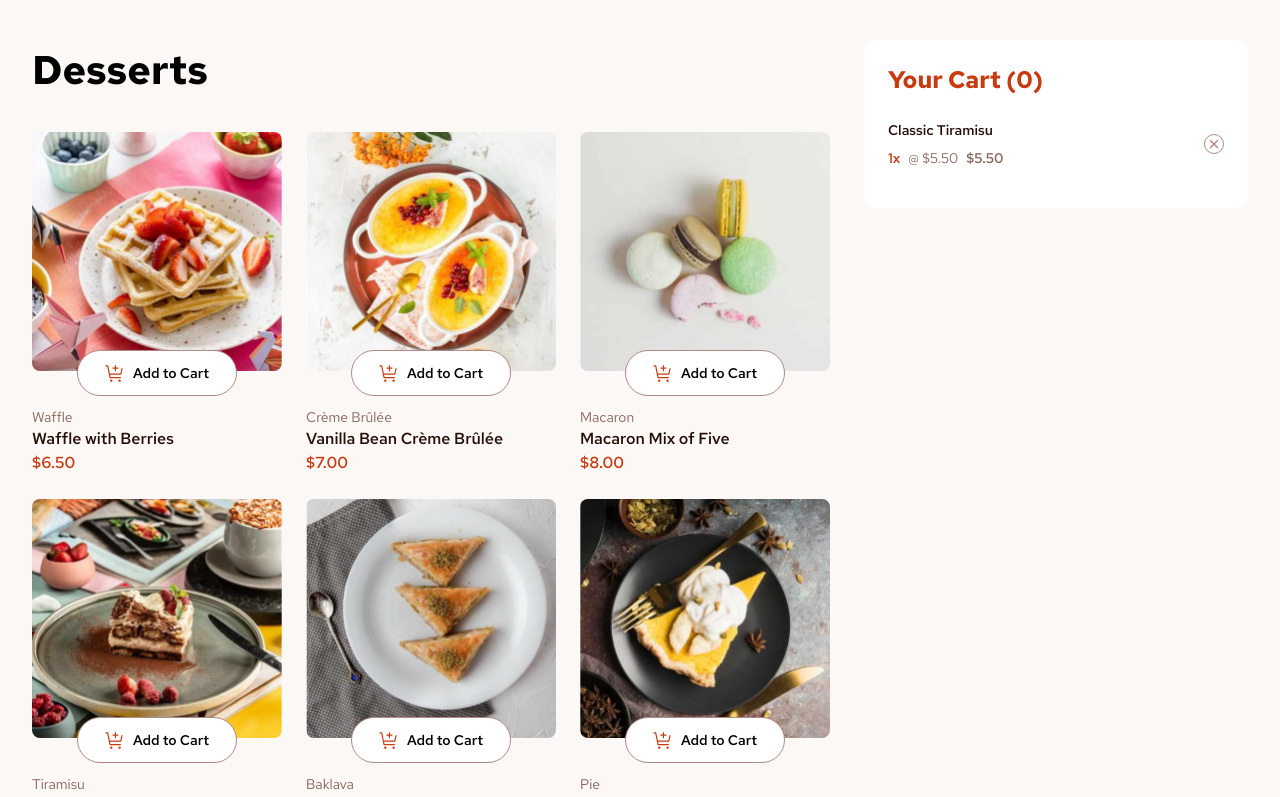
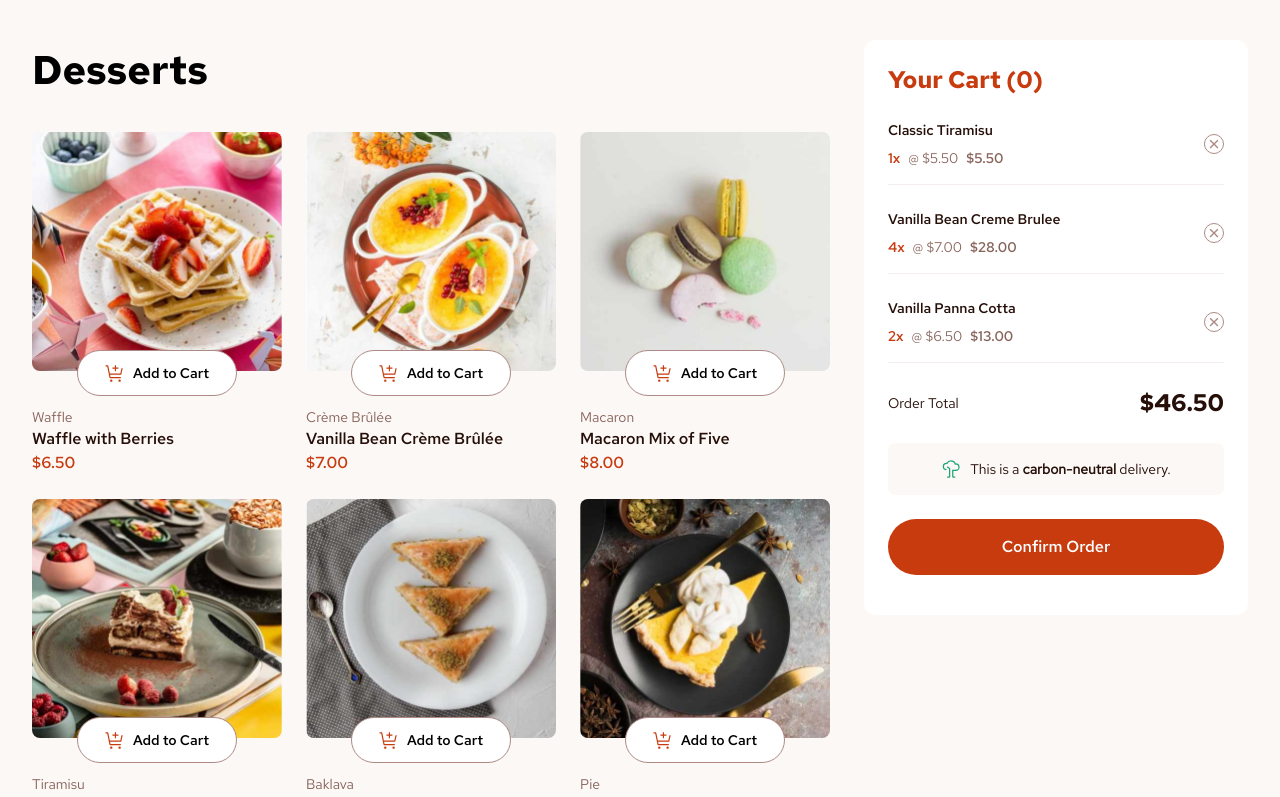
Before and after one commit to j0hnr0/Product-list-with-cart, a Next.js app: page / in a window 1280 px wide. Shown: the top 797 px of the page. Built offline with nearby package versions, Linux system fonts and the light colour scheme.

Commit message:
added static content for Your cart section component

```diff
--- a/app/_components/your-cart-section.js
+++ b/app/_components/your-cart-section.js
@@ -31,8 +31,8 @@ export default function YourCartSection() {
           </div>
         )}
 
-        <div className="mt-6">
-          <div className="flex justify-between items-center">
+        <div>
+          <div className="mt-6 flex justify-between items-center">
             <div>
               <h3 className="font-red-hat-semibold font-semibold text-sm text-custom-black">
                 Classic Tiramisu
@@ -65,6 +65,121 @@ export default function YourCartSection() {
               </svg>
             </div>
           </div>
+
+          <hr className="w-full h-[1px] border-custom-white2 mt-4" />
+
+          <div className="mt-6 flex justify-between items-center">
+            <div>
+              <h3 className="font-red-hat-semibold font-semibold text-sm text-custom-black">
+                Vanilla Bean Creme Brulee
+              </h3>
+              <div className="flex justify-start items-center gap-2 mt-2">
+                <h3 className="font-red-hat-semibold font-semibold text-sm text-custom-red">
+                  4x
+                </h3>
+                <h3 className="font-red-hat-regular text-sm text-custom-brown">
+                  @ $7.00
+                </h3>
+                <h3 className="font-red-hat-semibold font-semibold text-sm text-custom-brown">
+                  $28.00
+                </h3>
+              </div>
+            </div>
+
+            <div className="group flex justify-center items-center rounded-full bg-transparent hover:border-custom-black border-[1px] border-custom-gray w-5 h-5 cursor-pointer">
+              <svg
+                xmlns="http://www.w3.org/2000/svg"
+                width="10"
+                height="10"
+                fill="none"
+                viewBox="0 0 10 10"
+              >
+                <path
+                  className="fill-custom-gray group-hover:fill-custom-black"
+                  d="M8.375 9.375 5 6 1.625 9.375l-1-1L4 5 .625 1.625l1-1L5 4 8.375.625l1 1L6 5l3.375 3.375-1 1Z"
+                />
+              </svg>
+            </div>
+          </div>
+
+          <hr className="w-full h-[1px] border-custom-white2 mt-4" />
+
+          <div className="mt-6 flex justify-between items-center">
+            <div>
+              <h3 className="font-red-hat-semibold font-semibold text-sm text-custom-black">
+                Vanilla Panna Cotta
+              </h3>
+              <div className="flex justify-start items-center gap-2 mt-2">
+                <h3 className="font-red-hat-semibold font-semibold text-sm text-custom-red">
+                  2x
+                </h3>
+                <h3 className="font-red-hat-regular text-sm text-custom-brown">
+                  @ $6.50
+                </h3>
+                <h3 className="font-red-hat-semibold font-semibold text-sm text-custom-brown">
+                  $13.00
+                </h3>
+              </div>
+            </div>
+
+            <div className="group flex justify-center items-center rounded-full bg-transparent hover:border-custom-black border-[1px] border-custom-gray w-5 h-5 cursor-pointer">
+              <svg
+                xmlns="http://www.w3.org/2000/svg"
+                width="10"
+                height="10"
+                fill="none"
+                viewBox="0 0 10 10"
+              >
+                <path
+                  className="fill-custom-gray group-hover:fill-custom-black"
+                  d="M8.375 9.375 5 6 1.625 9.375l-1-1L4 5 .625 1.625l1-1L5 4 8.375.625l1 1L6 5l3.375 3.375-1 1Z"
+                />
+              </svg>
+            </div>
+          </div>
+
+          <hr className="w-full h-[1px] border-custom-white2 mt-4" />
+
+          <div className="mt-6 flex justify-between items-center">
+            <h3 className="font-red-hat-regular text-sm text-custom-black">
+              Order Total
+            </h3>
+            <h1 className="font-red-hat-bold font-bold text-2xl text-custom-black">
+              $46.50
+            </h1>
+          </div>
+
+          <div className="mt-6 w-full rounded-lg bg-custom-gray2 py-4 flex justify-center items-center gap-2">
+            <svg
+              xmlns="http://www.w3.org/2000/svg"
+              width="21"
+              height="20"
+              fill="none"
+              viewBox="0 0 21 20"
+            >
+              <path
+                fill="#1EA575"
+                d="M8 18.75H6.125V17.5H8V9.729L5.803 8.41l.644-1.072 2.196 1.318a1.256 1.256 0 0 1 .607 1.072V17.5A1.25 1.25 0 0 1 8 18.75Z"
+              />
+              <path
+                fill="#1EA575"
+                d="M14.25 18.75h-1.875a1.25 1.25 0 0 1-1.25-1.25v-6.875h3.75a2.498 2.498 0 0 0 2.488-2.747 2.594 2.594 0 0 0-2.622-2.253h-.99l-.11-.487C13.283 3.56 11.769 2.5 9.875 2.5a3.762 3.762 0 0 0-3.4 2.179l-.194.417-.54-.072A1.876 1.876 0 0 0 5.5 5a2.5 2.5 0 1 0 0 5v1.25a3.75 3.75 0 0 1 0-7.5h.05a5.019 5.019 0 0 1 4.325-2.5c2.3 0 4.182 1.236 4.845 3.125h.02a3.852 3.852 0 0 1 3.868 3.384 3.75 3.75 0 0 1-3.733 4.116h-2.5V17.5h1.875v1.25Z"
+              />
+            </svg>
+
+            <h3 className="font-red-hat-regular text-sm text-custom-black">
+              This is a <b>carbon-neutral</b> delivery.
+            </h3>
+          </div>
+
+          <button
+            type="button"
+            className="mt-6 w-full rounded-full py-4 text-center bg-custom-red cursor-pointer"
+          >
+            <h3 className="font-red-hat-semibold font-semibold text-base text-white">
+              Confirm Order
+            </h3>
+          </button>
         </div>
       </div>
     </section>
--- a/app/globals.css
+++ b/app/globals.css
@@ -3,9 +3,11 @@
 @theme {
     --color-custom-red: #C73B0F;
     --color-custom-white: #FCF8F6;
+    --color-custom-white2: #F5EEEC;
     --color-custom-brown: #87635A;
     --color-custom-black: #260F08;
     --color-custom-gray: #AD8A85;
+    --color-custom-gray2: #FCF8F6;
 }
 
 .font-red-hat-bold {
```
